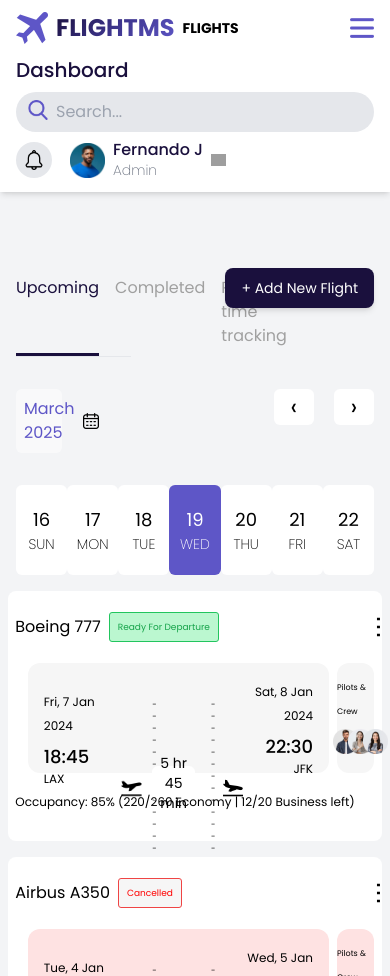
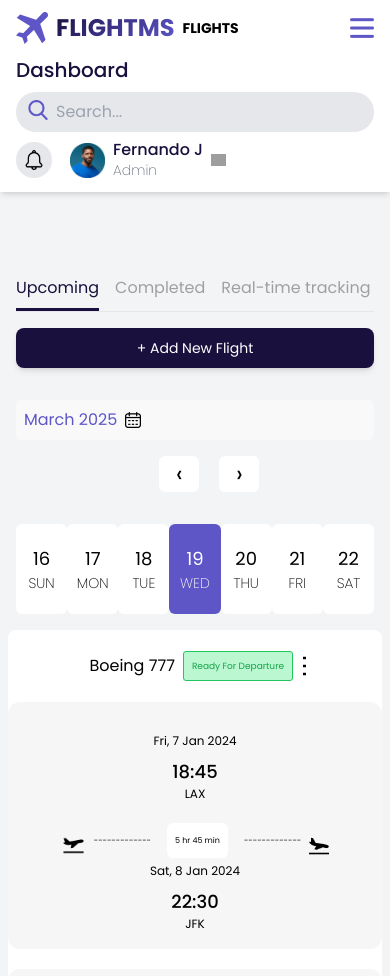
Before and after one commit to Evin-7/flightms, a Vue app: page /flights in a window 390 px wide. Built offline with nearby package versions, Linux system fonts and the light colour scheme; grey boxes are pictures that could not be loaded; what vue3-apexcharts would draw is missing.

Commit message:
ui:responseiveness fix.
responseiveness fix.

```diff
--- a/src/components/FlightView/section/sectionFlightCard.vue
+++ b/src/components/FlightView/section/sectionFlightCard.vue
@@ -5,7 +5,7 @@
     class=" bg-white pb-[20px] rounded-lg relative mb-4"
   >
     <div class="flex flex-wrap justify-center flex-row pt-[20px] pb-[20px]">
-      <div class="w-[94%] flex items-center">
+      <div class="md:w-[94%] flex items-center">
         {{ flight.aircraft }}
         <div
           class="ml-2 bg-flightmslightgray border border-red-500 flex h-[30px] items-center justify-center text-[#ff0000] text-xs px-2 py-1 rounded-[3px]"
@@ -56,17 +56,17 @@
 
     <div class="items-center">
       <div
-        class="pl-[20px] flex flex-wrap justify-center items-center flex-row"
+        class="pl-0 lg:pl-[20px] flex flex-wrap justify-center items-center flex-row"
       >
         <div
-          class="w-[85%] flex-row flex flex-wrap rounded-[12px] p-4 h-[110px]"
+          class="w-[100%] md:w-[85%] flex-row flex flex-wrap rounded-[12px] p-4 h-auto lg:h-[110px]"
           :class="
             flight.status === 'Cancelled'
               ? 'bg-red-100'
               : 'bg-flightmslightgray'
           "
         >
-          <div class="w-[28%] pt-[10px]">
+          <div class=" w-[100%] md:w-[28%] text-center  md:text-left  pt-[10px]">
             <span class="text-[12px]">{{ flight.departure.date }}</span>
             <span class="block text-[18px] font-medium pt-[6px]">{{
               flight.departure.time
@@ -76,7 +76,7 @@
             }}</span>
           </div>
 
-          <div class="w-[40%] pt-[10px] items-center text-center">
+          <div class=" w-[100%] md:w-[40%] pt-[10px] items-center text-center">
             <div class="flex pt-[10px] justify-center items-center">
               <div class="flex items-center">
                 <img
@@ -84,15 +84,15 @@
                   alt="Airplane Takeoff"
                   class="w-[25px] -mb-[10px] h-[25px]"
                 />
-                <div class="text-black text-[8px] mx-2">--------------</div>
+                <div class="text-black text-[8px] mx-2">-------------</div>
               </div>
               <div
-                class="bg-white text-sm rounded-md p-2 h-[35px] flex justify-center items-center mx-2"
+                class="bg-white text-[8px] lg:text-sm rounded-md p-2 h-[35px] flex justify-center items-center mx-2"
               >
                 {{ flight.duration }}
               </div>
               <div class="flex items-center">
-                <div class="text-black text-[8px] mx-2">--------------</div>
+                <div class="text-black text-[8px] mx-2">-------------</div>
                 <img
                   :src="FlightLandingBlack"
                   alt="Airplane Landing"
@@ -102,7 +102,7 @@
             </div>
           </div>
 
-          <div class="w-[32%] items-end text-right">
+          <div class=" w-[100%] md:w-[32%] text-center  md:text-right ">
             <span class="text-[12px]">{{ flight.arrival.date }}</span>
             <span class="block text-[18px] font-medium pt-[6px]">{{
               flight.arrival.time
@@ -112,7 +112,7 @@
         </div>
 
         <div
-          class="flex flex-wrap justify-center items-center flex-row w-[15%]"
+          class="flex flex-wrap justify-center items-center pt-[20px] md:pt-[0px] flex-row w-[100%] md:w-[15%]"
         >
           <div
             :class="
@@ -120,7 +120,7 @@
                 ? 'bg-red-100'
                 : 'bg-flightmslightgray'
             "
-            class="rounded-[12px] h-[110px] w-[70%] flex flex-col justify-center items-center"
+            class="rounded-[12px]  h-auto p-[20px] md:pt-[0px] md:h-[110px] w-[100%] md:w-[70%] flex flex-col justify-center items-center"
           >
             <div class="-mt-[10px]">
               <span class="text-[8px]"> Pilots & Crew </span>
--- a/src/views/FlightsView.vue
+++ b/src/views/FlightsView.vue
@@ -1,8 +1,7 @@
 <template>
   <div>
-
     <div class="flex flex-wrap p-4 flex-row justify-start">
-    <div class="w-[32%]">
+      <div class="w-[100%] lg:w-[32%] md:w-[42%]">
         <div class="flex space-x-4 border-b">
           <span
             v-for="(tab, index) in tabs"
@@ -19,10 +18,10 @@
           </span>
         </div>
       </div>
-    <div class="w-[68%] text-right">
+      <div class="w-[100%] md:w-[58%] lg:w-[68%] md:pt-0 pt-4 text-right">
         <div class="flex justify-end">
           <button
-          class="bg-flightmsdarkpurple text-white py-2 px-4 rounded-lg shadow-md hover:bg-[#4B0082] transition-all"
+            class="bg-flightmsdarkpurple w-full md:w-[180px] lg:w-[170px] text-white py-2 px-4 rounded-lg shadow-md hover:bg-[#4B0082] transition-all"
           >
             <span class="text-sm"> + Add New Flight </span>
           </button>
@@ -31,8 +30,10 @@
     </div>
 
     <div class="flex flex-wrap p-4 flex-row justify-start">
-    <div class="w-[32%]">
-      <div class="flex w-[40%] items-center space-x-2 bg-white/50 p-2 rounded-md">
+      <div class="w-[100%] md:w-[32%]">
+        <div
+          class="flex w-[100%] md:w-[40%] items-center space-x-2 bg-white/50 p-2 rounded-md"
+        >
           <span class="text-flightmspurple">{{ currentDate }}</span>
           <img
             src="@/assets/icons/calendarBlack.png"
@@ -41,7 +42,7 @@
           />
         </div>
       </div>
-    <div class="w-[68%] text-right">
+      <div class="w-[68%] pt-4 lg:pt-0 text-right">
         <div class="flex justify-end items-center">
           <div
             class="w-[40px] bg-white font-normal rounded-md text-center text-[24px] text-black cursor-pointer"
@@ -83,8 +84,6 @@
       </div>
     </div>
   </div>
-
-
 </template>
 
 <script setup>
```
Lines whose indentation alone changed are shown as unchanged.
